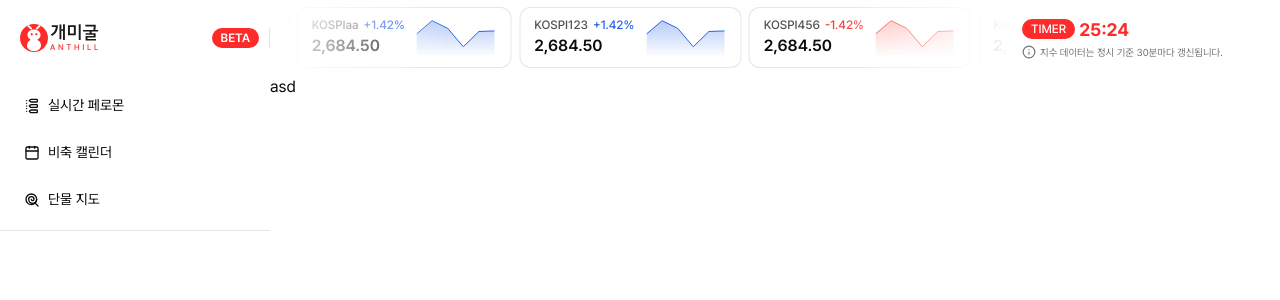
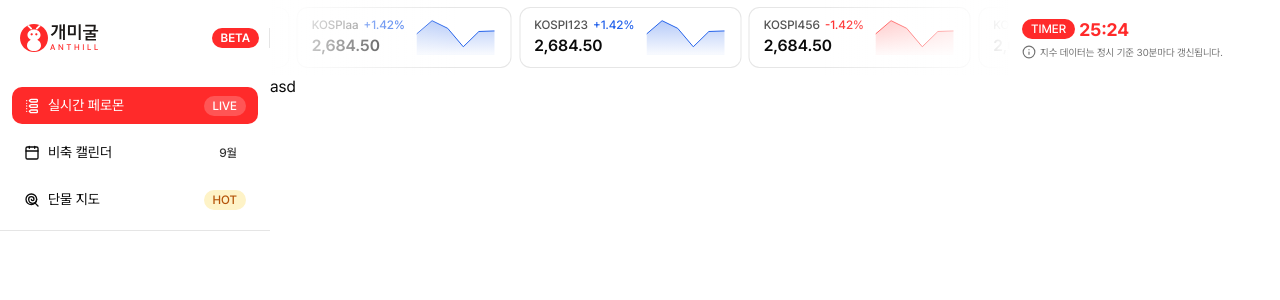
Before and after one commit to Prism-Sprint1/Gaemigul-app, a Next.js app in the folder frontend/: page / in a window 1280 px wide. Shown: the top 300 px of the page. Built offline with nearby package versions, Linux system fonts and the light colour scheme.

Commit message:
feat: nav 메뉴 작업

```diff
--- a/frontend/app/globals.css
+++ b/frontend/app/globals.css
@@ -6,6 +6,8 @@
 
 @theme {
   --color-point: #ff2a2a;
+  --color-point2: #b45309;
+  --color-point3: #fef3c7;
   --color-increase: #ff2a2a;
   --color-decrease: #2563eb;
 }
--- a/frontend/components/common/SidebarNav.tsx
+++ b/frontend/components/common/SidebarNav.tsx
@@ -1,21 +1,62 @@
+"use client"
+
 import Link from "next/link"
+import { usePathname } from "next/navigation"
+import { cn } from "cn"
 
 import { sidebarNavItems } from "./sidebar-nav-items"
+import { Badge } from "../ui"
 
 export default function SidebarNav() {
+  const pathname = usePathname()
+
   return (
     <nav className="p-3">
       <ul className="flex flex-col gap-2.5">
-        {sidebarNavItems.map(({ href, label, icon: Icon }) => (
+        {sidebarNavItems.map(
+          ({
+            href,
+            label,
+            icon: Icon,
+            badge,
+            badgeClassName,
+            activeBadgeClassName,
+          }) => {
+            const isActive =
+              href === "/" ? pathname === href : pathname.startsWith(href)
+
+            return (
               <li key={href} className="flex items-center justify-between">
-            <Link href={href} className="w-full rounded-2xl px-3 py-2">
-              <span className="flex items-center gap-2 text-[14px]">
+                <Link
+                  href={href}
+                  aria-current={isActive ? "page" : undefined}
+                  className={cn(
+                    "group flex w-full items-center justify-between rounded-lg px-3 py-2 transition-colors duration-200",
+                    isActive ? "bg-point" : "hover:bg-point/10"
+                  )}
+                >
+                  <span
+                    className={cn(
+                      "flex items-center gap-2 text-[14px] transition-colors duration-200",
+                      isActive ? "text-white" : "group-hover:text-point"
+                    )}
+                  >
                     <Icon size="16" />
                     {label}
                   </span>
+                  <Badge
+                    className={cn(
+                      isActive ? activeBadgeClassName : badgeClassName,
+                      "transition-colors duration-200"
+                    )}
+                  >
+                    {badge}
+                  </Badge>
                 </Link>
               </li>
-        ))}
+            )
+          }
+        )}
       </ul>
     </nav>
   )
--- a/frontend/components/common/sidebar-nav-items.ts
+++ b/frontend/components/common/sidebar-nav-items.ts
@@ -1,9 +1,16 @@
 import { Calendar, Lollipop, Timeline, type LucideIcon } from "lucide-react"
+
+const date = new Date()
+
+const month = date.getMonth() + 1
 
 export type SidebarNavItem = {
   href: string
   label: string
   icon: LucideIcon
+  badge: string
+  badgeClassName: string
+  activeBadgeClassName: string
 }
 
 export const sidebarNavItems: SidebarNavItem[] = [
@@ -11,15 +18,24 @@ export const sidebarNavItems: SidebarNavItem[] = [
     href: "/",
     label: "실시간 페로몬",
     icon: Timeline,
+    badge: "LIVE",
+    badgeClassName: "bg-white/20 text-point",
+    activeBadgeClassName: "bg-white/20 text-white",
   },
   {
     href: "/calendar",
     label: "비축 캘린더",
     icon: Calendar,
+    badge: `${month}월`,
+    badgeClassName: "bg-white/20 text-black/80",
+    activeBadgeClassName: "bg-white/20 text-white",
   },
   {
     href: "/hitmap",
     label: "단물 지도",
     icon: Lollipop,
+    badge: "HOT",
+    badgeClassName: "bg-point3 text-point2",
+    activeBadgeClassName: "bg-point3 text-point2",
   },
 ]
```
Lines whose indentation alone changed are shown as unchanged.
